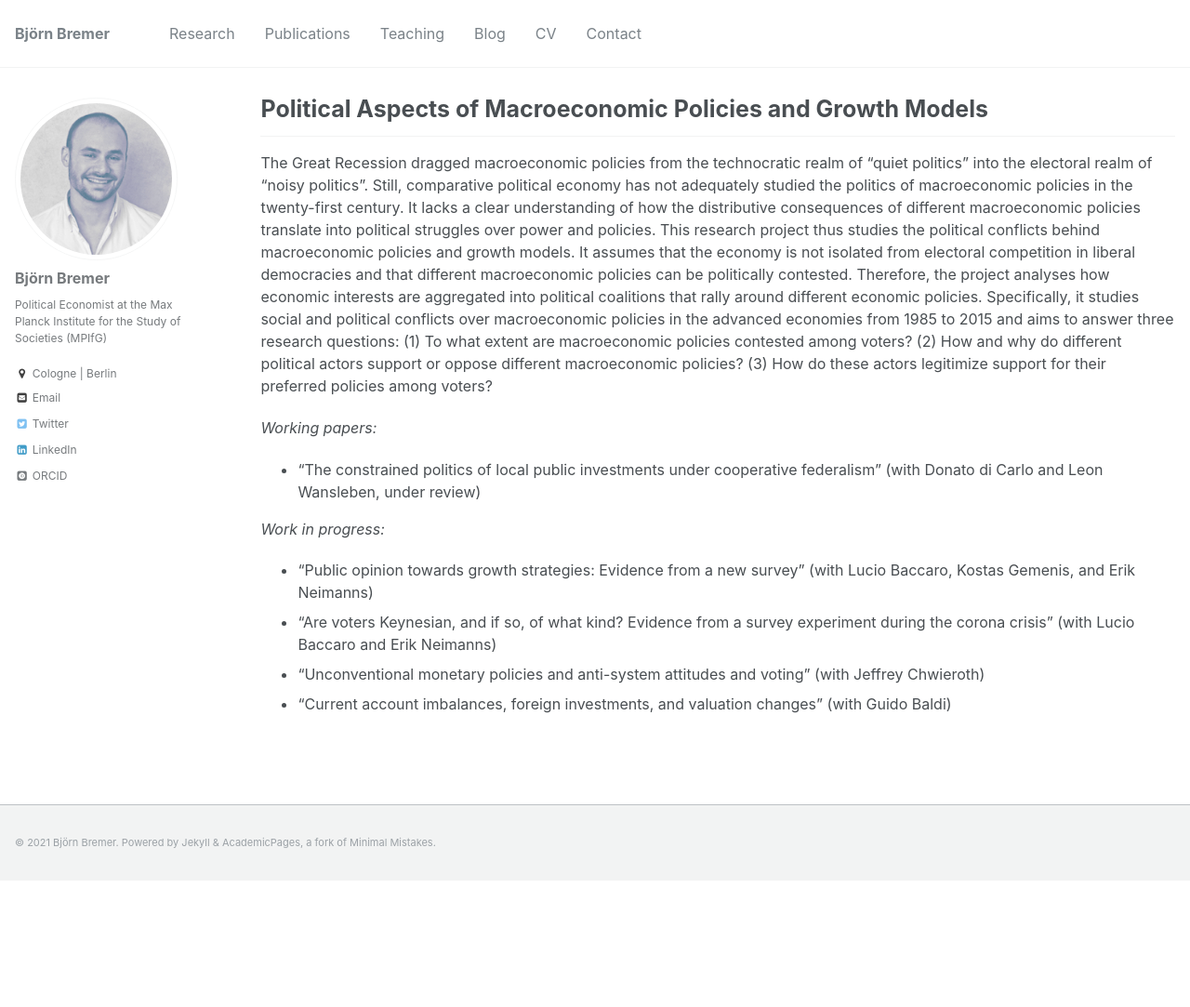
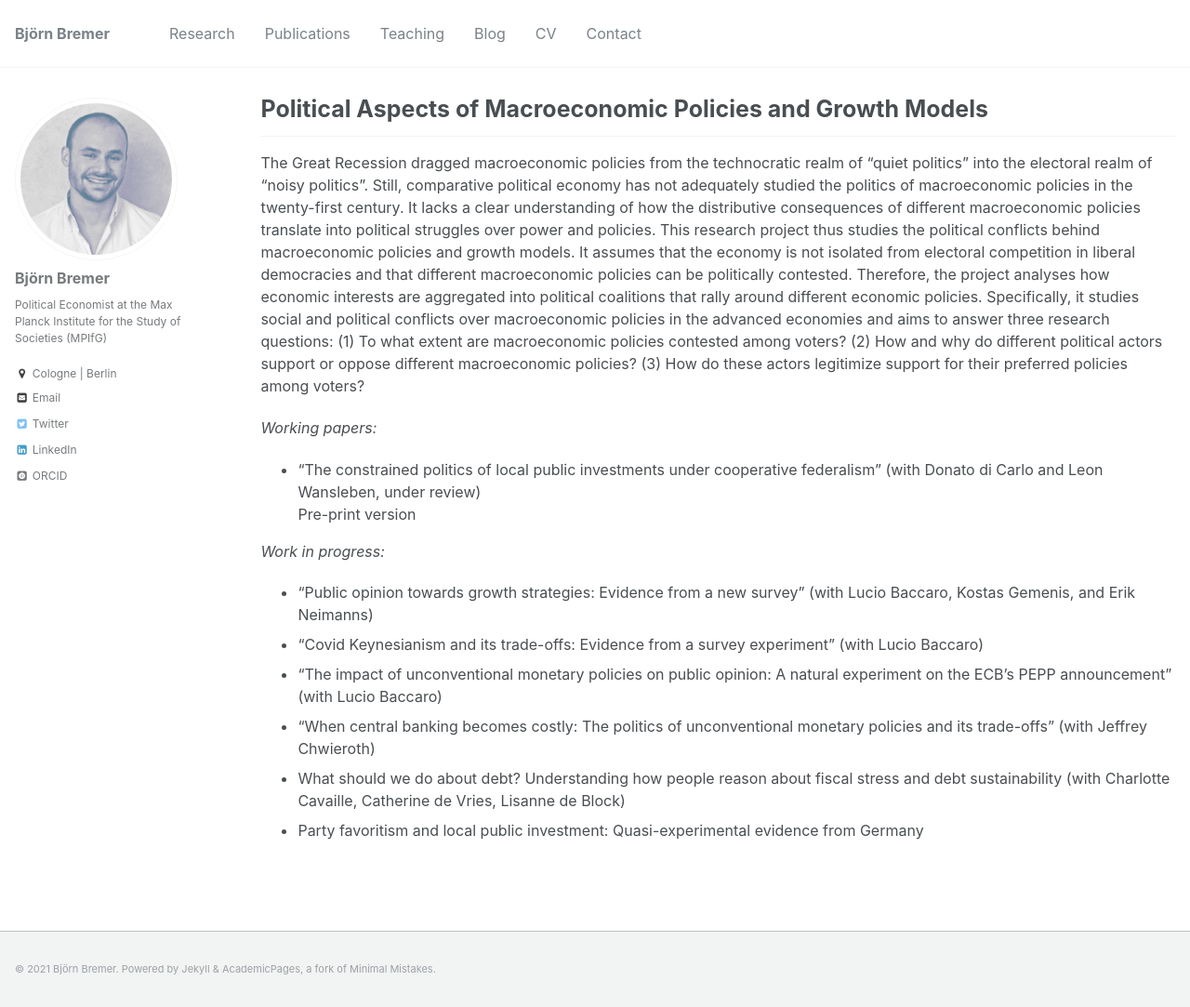
Before and after one commit to bjoernbremer/bjoernbremer.github.io, a Jekyll site: the page built from _projects/4_politics_macroeconomics.md, in a window 1280 px wide and 1083 px high. Shown: the whole window at 93% size. Built offline with Jekyll 4.4.1, drawn with Linux system fonts in a browser that asks for light colours; some web fonts are replaced.

Commit message:
update website

```diff
--- a/_data/navigation.yml
+++ b/_data/navigation.yml
@@ -14,7 +14,7 @@ main:
     url: /year-archive/
 
   - title: "CV"
-    url: /files/Bremer_CV_05_2021.pdf
+    url: /files/Bremer_CV_08_2021.pdf
 
   - title: "Contact"
     url: /contact/
--- a/_pages/projects.html
+++ b/_pages/projects.html
@@ -7,7 +7,7 @@ author_profile: true
 
 {% include base_path %}
 
-<p>My research lies at the intersection of international and comparative political economy, comparative politics, and political behaviour. In other words, I am mostly interested in how political decisions in electoral democracies impact economic outcomes and vice versa. Trained in both economics and politics in the midst of the Great Recession, I am especially interested in the politics of economic crises when existing theories about how the economy functions do not hold anymore. In order to study these extraordinary times, I combine both quantitative and qualitative methods eclectically. At the moment, I work on the following broad research projects:</p>
+<p>My research lies at the intersection of international and comparative political economy, comparative politics, and political behaviour. I primarily study the politics of economic policies, exploring how parties and voters influence and respond to the (macro-)economy. Trained in both economics and politics in the midst of the Great Recession, I am especially interested in the politics of economic crises when distribu- tional conflicts gain salience and become highly politicized. I thus collect new data and use experimental and observational methods to explain conflicts about social and macroeconomic policies within and between countries. At the moment, I work on the following broad research projects:</p>
 
 {% for post in site.projects %}
   {% include archive-single.html %}
--- a/_projects/4_politics_macroeconomics.md
+++ b/_projects/4_politics_macroeconomics.md
@@ -6,16 +6,19 @@ permalink: /projects/politics_macroeconomics
 
 ------
 
-The Great Recession dragged macroeconomic policies from the technocratic realm of "quiet politics" into the electoral realm of "noisy politics". Still, comparative political economy has not adequately studied the politics of macroeconomic policies in the twenty-first century. It lacks a clear understanding of how the distributive consequences of different macroeconomic policies translate into political struggles over power and policies. This research project thus studies the political conflicts behind macroeconomic policies and growth models. It assumes that the economy is not isolated from electoral competition in liberal democracies and that different macroeconomic policies can be politically contested. Therefore, the project analyses how economic interests are aggregated into political coalitions that rally around different economic policies. Specifically, it studies social and political conflicts over macroeconomic policies in the advanced economies from 1985 to 2015 and aims to answer three research questions: (1) To what extent are macroeconomic policies contested among voters? (2) How and why do different political actors support or oppose different macroeconomic policies? (3) How do these actors legitimize support for their preferred policies among voters?
+The Great Recession dragged macroeconomic policies from the technocratic realm of "quiet politics" into the electoral realm of "noisy politics". Still, comparative political economy has not adequately studied the politics of macroeconomic policies in the twenty-first century. It lacks a clear understanding of how the distributive consequences of different macroeconomic policies translate into political struggles over power and policies. This research project thus studies the political conflicts behind macroeconomic policies and growth models. It assumes that the economy is not isolated from electoral competition in liberal democracies and that different macroeconomic policies can be politically contested. Therefore, the project analyses how economic interests are aggregated into political coalitions that rally around different economic policies. Specifically, it studies social and political conflicts over macroeconomic policies in the advanced economies and aims to answer three research questions: (1) To what extent are macroeconomic policies contested among voters? (2) How and why do different political actors support or oppose different macroeconomic policies? (3) How do these actors legitimize support for their preferred policies among voters?
 
 *Working papers:*
 
 * "The constrained politics of local public investments under cooperative federalism" (with [Donato di Carlo](http://www.mpifg.de/forschung/wissdetails_en.asp?MitarbID=739) and [Leon Wansleben](https://www.mpifg.de/people/lw/index_en.asp), under review)
+<br/>
+[Pre-print version](https://www.mpifg.de/pu/dp_abstracts/dp21-4.asp)
 
 *Work in progress:*
 
 * "Public opinion towards growth strategies: Evidence from  a new survey" (with [Lucio Baccaro](http://www.mpifg.de/people/lb/index_en.asp), [Kostas Gemenis](https://www.mpifg.de/forschung/wissdetails_en.asp?MitarbID=881), and [Erik Neimanns](https://www.mpifg.de/forschung/wissdetails_en.asp?MitarbID=885))
-* "Are voters Keynesian, and if so, of what kind? Evidence from a survey experiment during
-the corona crisis" (with [Lucio Baccaro](http://www.mpifg.de/people/lb/index_en.asp) and [Erik Neimanns](https://www.mpifg.de/forschung/wissdetails_en.asp?MitarbID=885))
-* "Unconventional monetary policies and anti-system attitudes and voting" (with [Jeffrey Chwieroth](http://personal.lse.ac.uk/chwierot/))
-* "Current account imbalances, foreign investments, and valuation changes" (with [Guido Baldi](https://www.guidobaldi.ch/))
+* "Covid Keynesianism and its trade-offs: Evidence from a survey experiment" (with [Lucio Baccaro](http://www.mpifg.de/people/lb/index_en.asp))
+* "The impact of unconventional monetary policies on public opinion: A natural experiment on the ECB's PEPP announcement" (with [Lucio Baccaro](http://www.mpifg.de/people/lb/index_en.asp))
+* "When central banking becomes costly: The politics of unconventional monetary policies and its trade-offs" (with [Jeffrey Chwieroth](http://personal.lse.ac.uk/chwierot/))
+* What should we do about debt? Understanding how people reason about fiscal stress and debt sustainability (with Charlotte Cavaille, Catherine de Vries, Lisanne de Block)
+* Party favoritism and local public investment: Quasi-experimental evidence from Germany
```
Also changed, not shown: _posts/2017-01-30-hope-for-germany's-social-democrats.md (+0 -1 lines), _projects/5_european_integration.md (+3 -3 lines), 3 other files.
